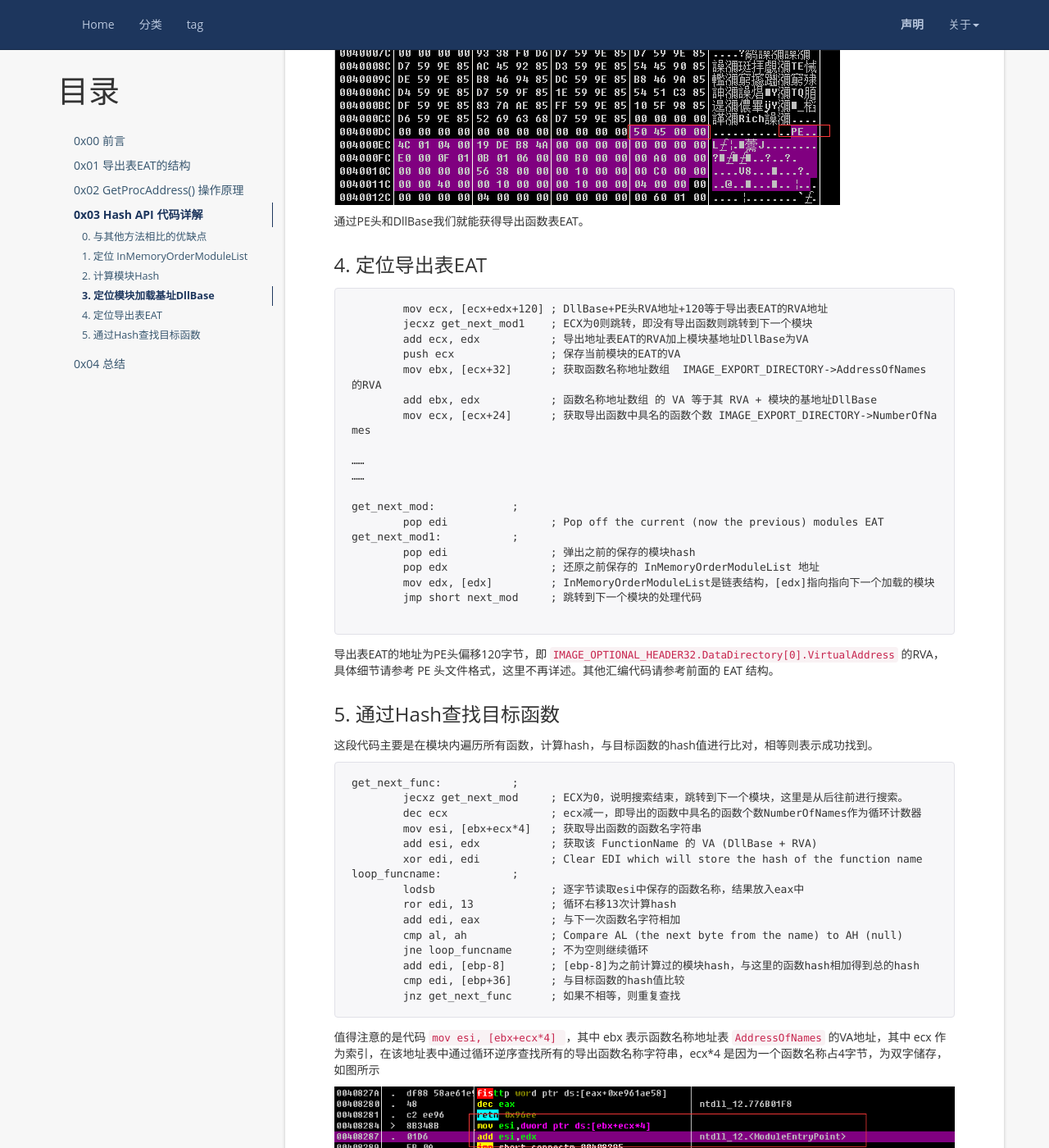
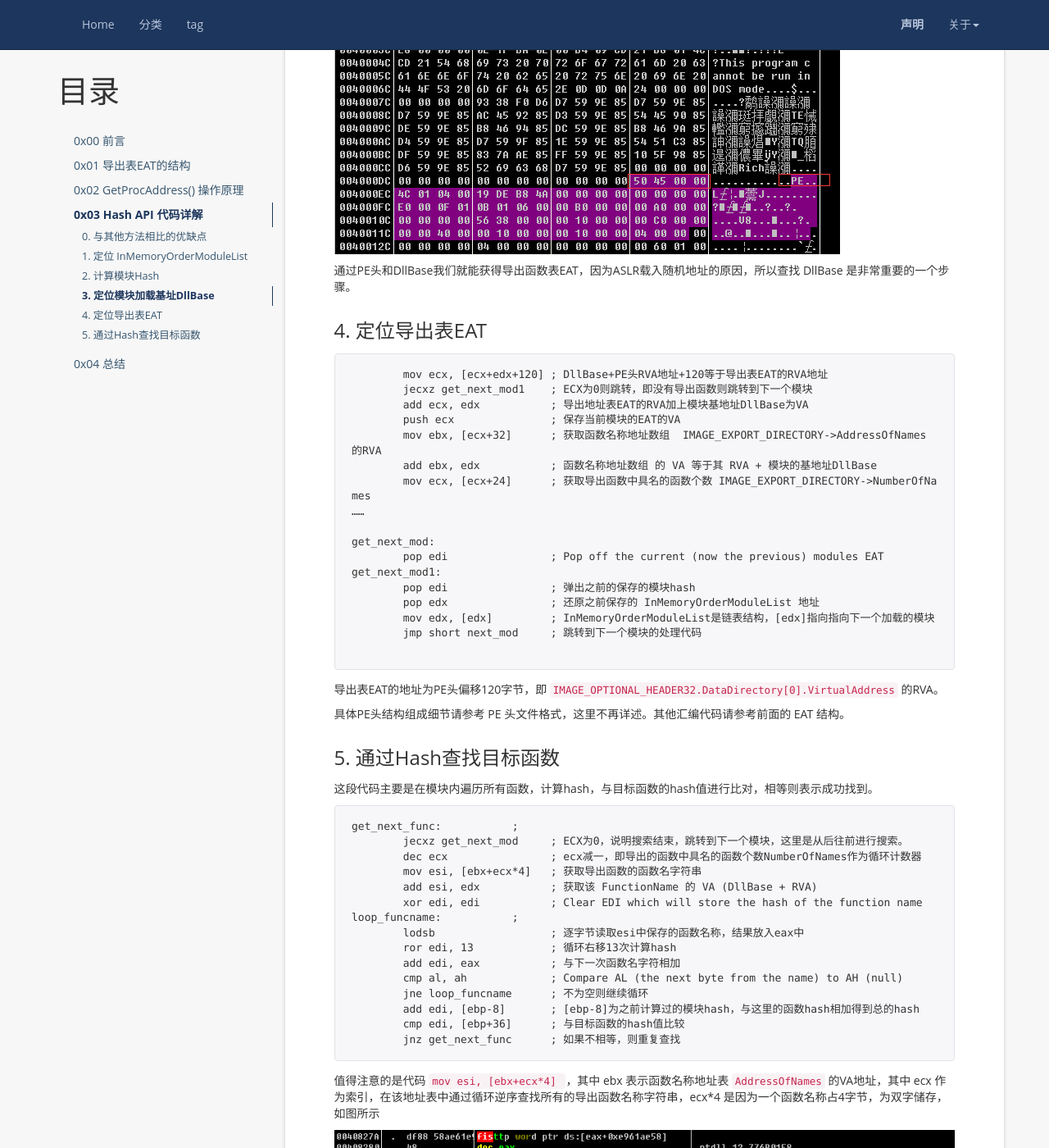
Before and after one commit to Green-m/Green-m.github.io, a Jekyll site: the page built from _posts/2018-04-26-find-api-adress-by_hash.md, in a window 1280 px wide and 1400 px high, scrolled down 7192 px. Shown: the whole window at 82% size. Built offline with Jekyll 4.4.1, drawn with Linux system fonts in a browser that asks for light colours; comment, search, counter and statistics services are not loaded; some of the changed text lies outside the part shown.

Commit message:
Update article

````diff
--- a/_posts/2018-04-26-find-api-adress-by_hash.md
+++ b/_posts/2018-04-26-find-api-adress-by_hash.md
@@ -25,7 +25,11 @@
 0x01 导出表EAT的结构
 ------------------
 
-在进入正题之前，让我们先了解一下导出表EAT的数据结构。EAT的数据结构为 `IMAGE_EXPORT_DIRECTORY` ，`IMAGE_OPTIONAL_HEADER32.DataDirectory[0].VirtualAddress` 的值就是 `IMAGE_EXPORT_DIRECTORY`  结构体数组的起始地址（即RVA的值）
+在进入正题之前，让我们先了解一下导出表EAT的数据结构。
+
+EAT的数据结构为 `IMAGE_EXPORT_DIRECTORY` ，`IMAGE_OPTIONAL_HEADER32.DataDirectory[0].VirtualAddress` 的值就是 `IMAGE_EXPORT_DIRECTORY`  结构体数组的起始地址（即RVA的值）。
+
+
 其具体结构如下：
 
 ```
@@ -46,6 +50,7 @@
 ```
 
 如下图所示，描述的是 `kernel32.dll` 文件的 `IMAGE_EXPORT_DIRECTORY` 结构体与整个EAT结构。
+
 ![/styles/images/hashapi/EAT.png]({{ '/styles/images/hashapi/EAT.png' | prepend: site.baseurl }})
 
 图片来自于《逆向工程核心原理》113页。
@@ -104,7 +111,9 @@
 
 ![/styles/images/hashapi/TEB.png]({{ '/styles/images/hashapi/TEB.png' | prepend: site.baseurl }})
 
-在找到 PEB 结构的地址后，再偏移12字节就能得到Ldr数据结构的地址。 Ldr 结构体包含了进程加载模块的信息，将其再偏移 20字节，我们就能从 `InMemoryOrderModuleList` 结构体中获得第一个已加载的模块。
+在找到 PEB 结构的地址后，再偏移12字节就能得到Ldr数据结构的地址。
+
+Ldr 结构体包含了进程加载模块的信息，将其再偏移 20字节，我们就能从 `InMemoryOrderModuleList` 结构体中获得第一个已加载的模块。
 
 ```
   	mov edx, [edx+12]      ; Get PEB->Ldr
@@ -186,7 +195,7 @@
 继续下面的代码
 
 ```
-next_mod:                ;
+next_mod:
   	mov esi, [edx+40]      ; 获得指向模块名称BaseDllName的地址
   	movzx ecx, word [edx+38] ; 指向BaseDllName->MaximumLength，表示该内存缓冲区的总大小
   	xor edi, edi           ; Clear EDI which will store the hash of the module name
@@ -197,14 +206,14 @@
 
 
 ```
-loop_modname:            ;
+loop_modname:
   	lodsb                  ; 逐字节读取模块名，和指令 lods byte ptr ds:[esi] 效果相同
   	cmp al, 'a'            ; 和字母'a'比较，这里是为了统一切换成大写
   	jl not_lowercase       ;
   	sub al, 0x20           ; 大写则跳转，小写则变为大写
-not_lowercase:           ;
+not_lowercase:
   	ror edi, 13            ; 将hash值循环右移13位
- 	 add edi, eax           ; hash值与下一个字符相加，等到新的hash值
+    add edi, eax           ; hash值与下一个字符相加，等到新的hash值
   	loop loop_modname      ; 循环相加，循环次数为ecx，即BaseDllName的缓冲区大小
 ```
 
@@ -216,7 +225,7 @@
 ### 3. 定位模块加载基址DllBase
 
 ```
-  	push edx               ; 保存edx，edx的值指向InMemoryOrderModuleList
+   push edx               ; 保存edx，edx的值指向InMemoryOrderModuleList
  	 push edi               ; 保存edi，edi为之前计算的模块hash
  	 mov edx, [edx+16]      ; [edx+16]为 `LDR_DATA_TABLE_ENTRY->DllBase` ,镜像加载内存中的基址
  	 mov ecx, [edx+60]      ; [edx+60] 指向 IMAGE_DOS_HEADER结构体中的e_lfanew，表示PE头的RVA地址
@@ -232,7 +241,7 @@
 
 ![/styles/images/hashapi/e_lfanew.png]({{ '/styles/images/hashapi/e_lfanew.png' | prepend: site.baseurl }})
 
-通过PE头和DllBase我们就能获得导出函数表EAT。
+通过PE头和DllBase我们就能获得导出函数表EAT，因为ASLR载入随机地址的原因，所以查找 DllBase 是非常重要的一个步骤。
 
 
 ### 4. 定位导出表EAT
@@ -245,13 +254,11 @@
   	mov ebx, [ecx+32]      ; 获取函数名称地址数组  IMAGE_EXPORT_DIRECTORY->AddressOfNames 的RVA
   	add ebx, edx           ; 函数名称地址数组 的 VA 等于其 RVA + 模块的基地址DllBase
   	mov ecx, [ecx+24]      ; 获取导出函数中具名的函数个数 IMAGE_EXPORT_DIRECTORY->NumberOfNames
-
-……
 ……
 
-get_next_mod:            ;
+get_next_mod:
   	pop edi                ; Pop off the current (now the previous) modules EAT
-get_next_mod1:           ;
+get_next_mod1:
   	pop edi                ; 弹出之前的保存的模块hash
   	pop edx                ; 还原之前保存的 InMemoryOrderModuleList 地址
   	mov edx, [edx]         ; InMemoryOrderModuleList是链表结构，[edx]指向指向下一个加载的模块
@@ -259,7 +266,9 @@
 
 ```
 
-导出表EAT的地址为PE头偏移120字节，即 `IMAGE_OPTIONAL_HEADER32.DataDirectory[0].VirtualAddress` 的RVA，具体细节请参考 PE 头文件格式，这里不再详述。其他汇编代码请参考前面的 EAT 结构。
+导出表EAT的地址为PE头偏移120字节，即 `IMAGE_OPTIONAL_HEADER32.DataDirectory[0].VirtualAddress` 的RVA。
+
+具体PE头结构组成细节请参考 PE 头文件格式，这里不再详述。其他汇编代码请参考前面的 EAT 结构。
 
 ### 5. 通过Hash查找目标函数
 
@@ -282,6 +291,7 @@
   	cmp edi, [ebp+36]      ; 与目标函数的hash值比较
   	jnz get_next_func      ; 如果不相等，则重复查找
 ```
+
 值得注意的是代码 `mov esi, [ebx+ecx*4] ` ，其中 ebx 表示函数名称地址表 `AddressOfNames` 的VA地址，其中 ecx 作为索引，在该地址表中通过循环逆序查找所有的导出函数名称字符串，ecx*4 是因为一个函数名称占4字节，为双字储存，如图所示
 
 
@@ -298,9 +308,11 @@
   	mov eax, [ebx+4*ecx]   ; 获得目标函数的RVA
   	add eax, edx           ; 与DllBase相加得到最终函数的VA,
 ```
-`mov cx, [ebx+2*ecx]` 这一行代码类似 `AddressOfNameOrdinals[index]` ，因为该索引值的大小为2字节，因此需要乘以2.
+`mov cx, [ebx+2*ecx]` 这一行代码类似 `AddressOfNameOrdinals[index]` ，因为该索引值的大小为2字节，因此需要乘以2。
 
-`mov eax, [ebx+4*ecx]  ` 是获得目标函数的RVA，即 `DllBase + IMAGE_EXPORT_DIRECTORY->AddressOfFunctions) + (4 * OrdinalIndex)`
+
+`mov eax, [ebx+4*ecx]  ` 是获得目标函数的RVA，即 `DllBase + IMAGE_EXPORT_DIRECTORY->AddressOfFunctions) + (4 * OrdinalIndex)` 。
+
 
 至此就基本完成了通过Hash 寻址API的工作，剩下的就是还原堆栈，跳转到对应函数进行调用，这里就不细讲了。
 
````
Also changed, not shown: other parts of _posts/2018-04-26-find-api-adress-by_hash.md (+5 -3 lines).
